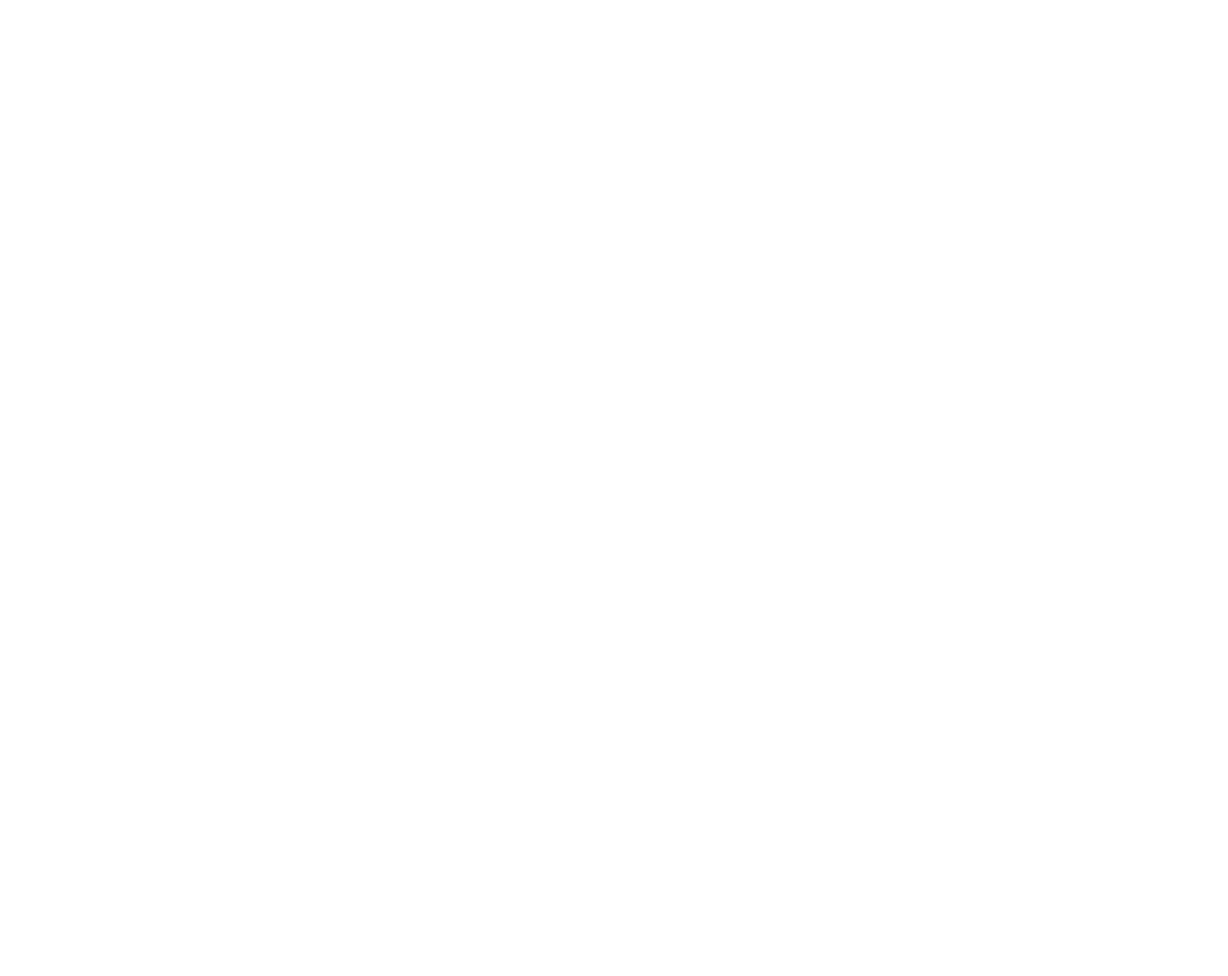
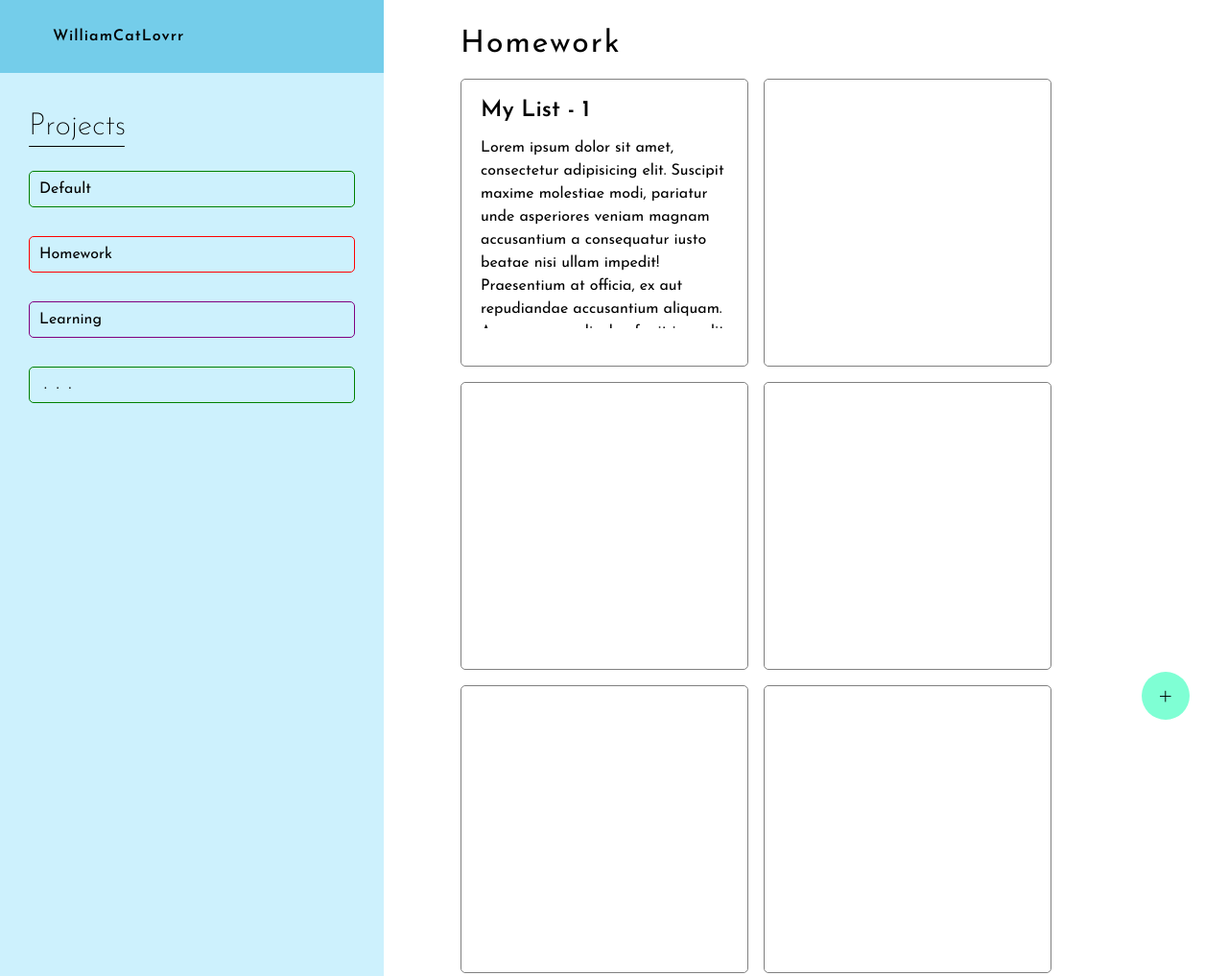
Before and after one commit to wiriim/todolist, a website built with webpack: page src/index.html in a window 1280 px wide. Shown: the top 1017 px of the page at 96% size. Before the commit the page ends 800 px from the top, so only its background shows below. Built offline with nearby package versions, Linux system fonts and the light colour scheme.

Commit message:
Add basic ui for homepage

```diff
--- a/src/index.html
+++ b/src/index.html
@@ -6,6 +6,36 @@
     <title>ToDoList</title>
 </head>
 <body>
-
+    <div class="container">
+        <div class="nav">
+            <div class="user-container">
+                <div class="user">WilliamCatLovrr</div>
+            </div>
+            <div class="projects-container">
+                <h1>Projects</h1>
+                <div class="project">Default</div>
+                <div class="project">Homework</div>
+                <div class="project">Learning</div>
+                <div class="addProject">...</div>
+            </div>
+        </div>
+        <div class="content">
+            <h1 class="title">Homework</h1>
+            <div class="todo-container">
+                <div class="todo">
+                    <div class="todo-title">My List - 1</div>
+                    <div class="todo-description overflow">
+                        Lorem ipsum dolor sit amet, consectetur adipisicing elit. Suscipit maxime molestiae modi, pariatur unde asperiores veniam magnam accusantium a consequatur iusto beatae nisi ullam impedit! Praesentium at officia, ex aut repudiandae accusantium aliquam. Accusamus explicabo, fugit impedit possimus maiores amet sed quisquam ratione in ea asperiores deleniti mollitia unde nam?tur adipisicing elit. Suscipit maxime molestiae modi, pariatur unde asperiores veniam magnam accusantium a consequatur iusto beatae nisi ullam impedit! Praesentium at officia, ex aut repudiandae accusantium aliquam. Accusamus explicabo, fugit impedit possimus maiores amet sed quisquam ratione in ea asperiores deleniti mollitia unde nam?
+                    </div>
+                </div>
+                <div class="todo"></div>
+                <div class="todo"></div>
+                <div class="todo"></div>
+                <div class="todo"></div>
+                <div class="todo"></div>
+                <div class="btn-new">+</div>
+            </div>
+        </div>
+    </div>
 </body>
 </html>
--- a/src/styles.css
+++ b/src/styles.css
@@ -1,5 +1,132 @@
+/* Download the fonts later */
+@import url('https://fonts.googleapis.com/css2?family=Josefin+Sans:ital,wght@0,100..700;1,100..700&display=swap');
+
 *{
     margin: 0;
     padding: 0;
     box-sizing: border-box;
 }
+
+.container{
+    font-family: "Josefin Sans", sans-serif;
+    display: grid;
+    width: 100vw;
+    min-height: 100vh;
+    grid-template-columns: 400px 1fr;
+}
+
+/* Nav */
+.nav{
+    background-color: rgb(205, 241, 253);
+}
+
+.user-container{
+    display: flex;
+    padding: 20px 40px;
+    background-color: rgb(116, 205, 234);
+}
+
+.user{
+    padding: 10px 15px;
+    border-radius: 5px;
+    font-weight: 600;
+    letter-spacing: 1px;
+}
+
+/* Nav - Projects */
+.projects-container{
+    padding: 40px 30px;
+}
+.projects-container h1{
+    font-weight: 200;
+    position: relative;
+}
+.projects-container h1::before{
+    content: '';
+    position: absolute;
+    bottom: -5px;
+    left: 0;
+    width: 100px;
+    height: 1px;
+    background-color: black;
+    border-radius: 5px;
+}
+
+.project,
+.addProject{
+    cursor: pointer;
+}
+.project{
+    margin: 30px 0;
+    border: 1px solid green;
+    padding: 10px;
+    border-radius: 5px;
+}
+.project:nth-child(3){
+    border: 1px solid red;
+}
+.project:nth-child(4){
+    border: 1px solid purple;
+}
+
+.addProject{
+    margin: 30px 0;
+    border: 1px solid green;
+    padding: 10px 15px;
+    border-radius: 5px;
+    letter-spacing: 10px;
+}
+
+/* Content */
+.content{
+    padding: 30px 80px;
+}
+
+.title{
+    font-weight: 400;
+    letter-spacing: 2px;
+}
+
+/* Content - Todo */
+.todo-container{
+    width: 100%;
+    min-height: 90%;
+    margin: 20px 0 0 0;
+    display: flex;
+    flex-wrap: wrap;
+    gap: 1rem;
+}
+
+.todo{
+    border: 1px solid grey;
+    border-radius: 5px;
+    width: 300px;
+    height: 300px;
+    padding: 20px;
+}
+.todo-title{
+    font-size: 1.5rem;
+    font-weight: 600;
+}
+.todo-description{
+    height: 200px;
+    margin: 15px 0;
+    line-height: 1.5rem;
+    overflow: auto;
+}
+
+.btn-new{
+    position: fixed;
+    bottom: 50px;
+    right: 40px;
+    background-color: aquamarine;
+    padding: 20px;
+    border-radius: 100px;
+    width: 50px;
+    height: 50px;
+    display: flex;
+    align-items: center;
+    justify-content: center;
+    font-size: 2rem;
+    font-weight: 250;
+}
```
